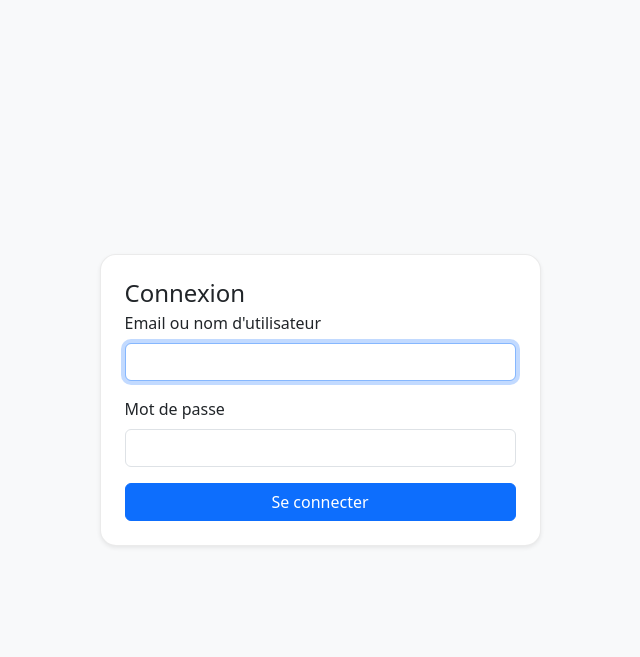
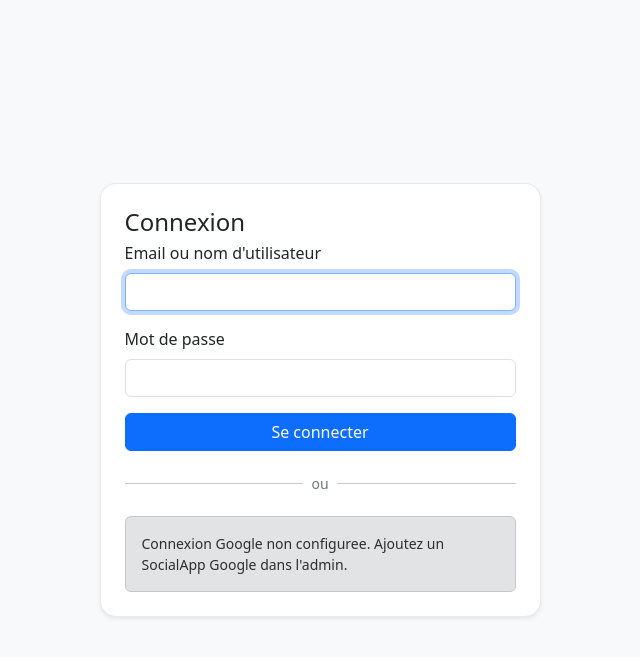
Before and after one commit to karkouri001/pfe1.0_26, a Django app: page /connexion/ in a window 1280 px wide. Shown: the top 657 px of the page, without its empty margins (308-948 px from the left). Run offline with Django 5.2, Linux system fonts and the light colour scheme; parts of the project's set-up code (start-up, migrations or seed data) failed here and were passed over; some libraries are stand-ins or nearby versions.

Commit message:
Add Google OAuth login flow and align gestion table names

```diff
--- a/plateforme/urls.py
+++ b/plateforme/urls.py
@@ -28,6 +28,7 @@ urlpatterns = [
     path("", include("ui.urls")),
     path("admin/", admin.site.urls),
     path("api/", include("gestion.urls")),
+    path("accounts/", include("allauth.urls")),
 ]
 
 if settings.DEBUG:
--- a/requirements.txt
+++ b/requirements.txt
@@ -4,5 +4,9 @@ djangorestframework==3.16.1
 mysqlclient; platform_system != "Windows"
 PyMySQL; platform_system == "Windows"
 python-dotenv==1.0.1
+requests==2.32.3
+PyJWT==2.8.0
+cryptography==42.0.8
 sqlparse==0.5.5
 tzdata==2025.3
+django-allauth==0.63.6
--- a/ui/templates/ui/login.html
+++ b/ui/templates/ui/login.html
@@ -1,4 +1,5 @@
 {% extends "ui/base.html" %}
+{% load socialaccount %}
 {% block title %}Connexion{% endblock %}
 {% block body %}
 <div class="container d-flex align-items-center" style="min-height:100vh;">
@@ -39,6 +40,20 @@
             </div>
             <button class="btn btn-primary w-100">Se connecter</button>
           </form>
+          <div class="d-flex align-items-center my-3">
+            <hr class="flex-grow-1">
+            <span class="mx-2 text-secondary small">ou</span>
+            <hr class="flex-grow-1">
+          </div>
+          {% if google_oauth_configured %}
+            <a class="btn btn-outline-danger w-100" href="{% provider_login_url 'google' %}">
+              Se connecter avec Google
+            </a>
+          {% else %}
+            <div class="alert alert-secondary small mb-0">
+              Connexion Google non configuree. Ajoutez un SocialApp Google dans l'admin.
+            </div>
+          {% endif %}
         </div>
       </div>
     </div>
--- a/ui/urls.py
+++ b/ui/urls.py
@@ -7,11 +7,7 @@ app_name = "ui"
 urlpatterns = [
     path("", views.home, name="home"),
     path("connexion/", views.EmailLoginView.as_view(), name="login"),
-    path(
-        "connexion/oauth-email/",
-        views.OAuthEmailAutoLoginView.as_view(),
-        name="oauth_email_login",
-    ),
+    path("connexion/oauth-email/", views.OAuthEmailAutoLoginView.as_view(), name="oauth_email_login"),
     path("deconnexion/", views.logout_view, name="logout"),
     path("etudiant/", views.etudiant_dashboard, name="etudiant_dashboard"),
     path("etudiant/examens/", views.etudiant_examens, name="etudiant_examens"),
--- a/ui/views.py
+++ b/ui/views.py
@@ -12,6 +12,7 @@ from django.contrib import messages
 from django.contrib.auth import get_user_model, login, logout
 from django.contrib.auth.decorators import login_required
 from django.contrib.auth.views import LoginView
+from django.contrib.sites.shortcuts import get_current_site
 from django.shortcuts import get_object_or_404, redirect, render
 from django.utils import timezone
 from django.utils.http import url_has_allowed_host_and_scheme
@@ -20,6 +21,16 @@ from django.views import View
 from gestion.models import Examen, Resultat, Soumission
 from gestion.serializers import SoumissionSerializer
 from .forms import EmailOrUsernameAuthenticationForm, ExamenForm
+
+
+def _google_oauth_configured(request) -> bool:
+    try:
+        from allauth.socialaccount.models import SocialApp
+
+        current_site = get_current_site(request)
+        return SocialApp.objects.filter(provider="google", sites=current_site).exists()
+    except Exception:
+        return False
 
 
 def _role(user) -> str:
@@ -85,6 +96,11 @@ class EmailLoginView(LoginView):
     template_name = "ui/login.html"
     form_class = EmailOrUsernameAuthenticationForm
     redirect_authenticated_user = True
+
+    def get_context_data(self, **kwargs):
+        context = super().get_context_data(**kwargs)
+        context["google_oauth_configured"] = _google_oauth_configured(self.request)
+        return context
 
 
 class OAuthEmailAutoLoginView(View):
```
Also changed, not shown: gestion/models.py (+16 -0 lines), plateforme/settings.py (+20 -0 lines), gestion/migrations/0005_alter_examen_table_alter_groupeacademique_table_and_more.py (added).
